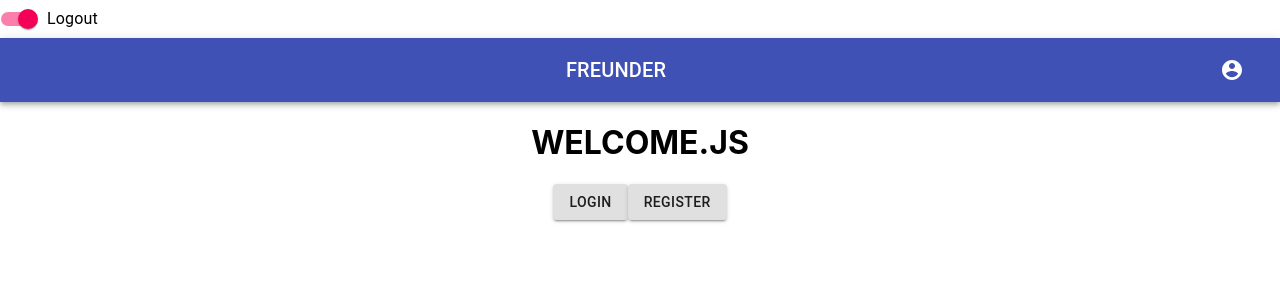
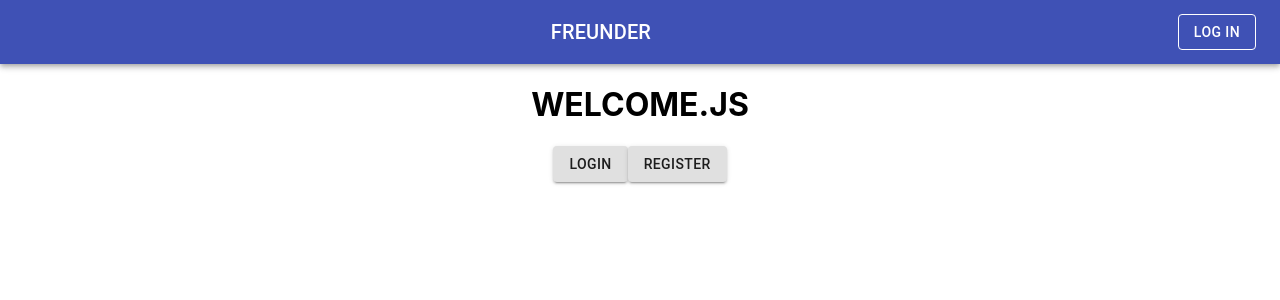
Before and after one commit to adriannajuchacz/freunder, a React (Create React App) app in the folder freunder-frontend/: page / in a window 1280 px wide. Shown: the top 300 px of the page. Built offline with nearby package versions, Linux system fonts and the light colour scheme.

Commit message:
navbar styling + auth options

```diff
--- a/freunder-frontend/src/components/Navbar.js
+++ b/freunder-frontend/src/components/Navbar.js
@@ -5,12 +5,11 @@ import Toolbar from "@material-ui/core/Toolbar";
 import Typography from "@material-ui/core/Typography";
 import IconButton from "@material-ui/core/IconButton";
 import AccountCircle from "@material-ui/icons/AccountCircle";
-import Switch from "@material-ui/core/Switch";
-import FormControlLabel from "@material-ui/core/FormControlLabel";
-import FormGroup from "@material-ui/core/FormGroup";
 import MenuItem from "@material-ui/core/MenuItem";
 import Menu from "@material-ui/core/Menu";
 import Button from "@material-ui/core/Button";
+import { Link } from "react-router-dom";
+import { connect } from "react-redux";
 
 const useStyles = makeStyles(theme => ({
   root: {
@@ -21,18 +20,18 @@ const useStyles = makeStyles(theme => ({
   },
   title: {
     flexGrow: 1
+  },
+  whiteBtn: {
+    color: "#fff !important",
+    borderColor: "#fff !important"
   }
 }));
 
-export default function MenuAppBar() {
+function MenuAppBar({isAuthenticated}) {
   const classes = useStyles();
-  const [auth, setAuth] = React.useState(true);
   const [anchorEl, setAnchorEl] = React.useState(null);
   const open = Boolean(anchorEl);
 
-  const handleChange = event => {
-    setAuth(event.target.checked);
-  };
 
   const handleMenu = event => {
     setAnchorEl(event.currentTarget);
@@ -44,24 +43,12 @@ export default function MenuAppBar() {
 
   return (
     <div className={classes.root}>
-      <FormGroup>
-        <FormControlLabel
-          control={
-            <Switch
-              checked={auth}
-              onChange={handleChange}
-              aria-label="login switch"
-            />
-          }
-          label={auth ? "Logout" : "Login"}
-        />
-      </FormGroup>
       <AppBar position="static">
         <Toolbar>
           <Typography variant="h6" className={classes.title}>
             FREUNDER
           </Typography>
-          {auth ? (
+          {isAuthenticated ? (
             <div>
               <IconButton
                 aria-label="account of current user"
@@ -93,16 +80,19 @@ export default function MenuAppBar() {
               </Menu>
             </div>
           ) : (
-            <Button
-              variant="outlined"
-              size="large"
-              margin="normal"
-            >
-              Log in
-            </Button>
+            <Link to="/login">
+              <Button variant="outlined" className={classes.whiteBtn}>
+                Log in
+              </Button>
+            </Link>
           )}
         </Toolbar>
       </AppBar>
     </div>
   );
 }
+
+const mapStateToProps = state => ({
+  isAuthenticated: state.auth.isAuthenticated
+});
+export default connect(mapStateToProps)(MenuAppBar);
```
